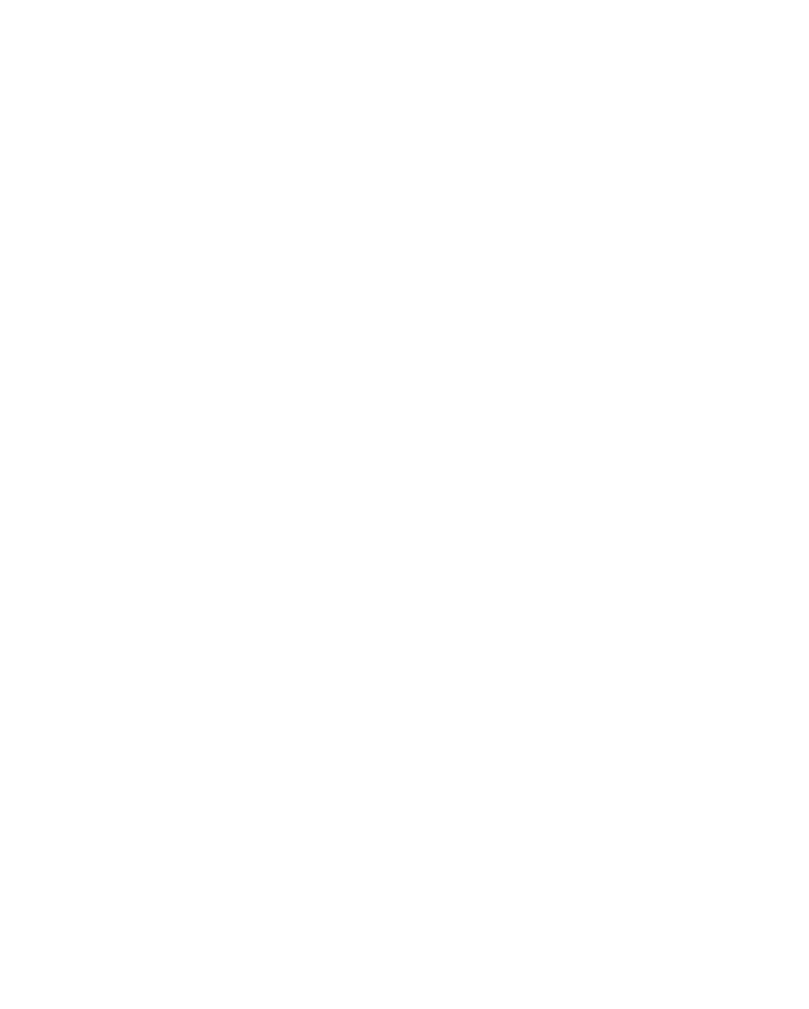
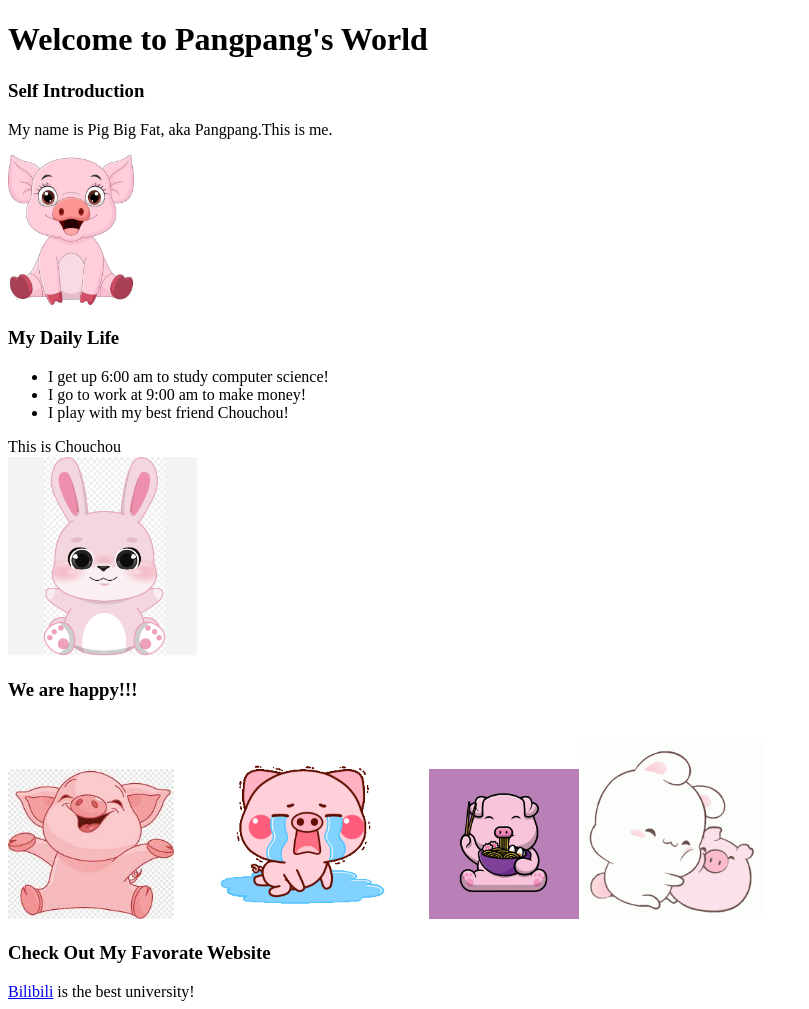
Before and after one commit to YFL-dev/2023-learning, a plain HTML site: page assignment_01/assignment_01.html in a window 1280 px wide. Shown: the whole page, without its empty margins (0-809 px from the left). Before the commit the page ends 800 px from the top, so only its background shows below. Drawn offline with Linux system fonts and the light colour scheme.

Commit message:
assignment 01 (#4)
* created personal website

* added image folder

* updated assignment_01

```diff
--- a/assignment_01/assignment_01.html
+++ b/assignment_01/assignment_01.html
@@ -6,3 +6,39 @@
     Don't forget to submit your assignment via your feature branch and create a well-structured PR.
 
 -->
+
+<html lang="en">
+
+<head>
+  <meta charset="UTF-8" />
+  <meta name="viewport" content="width=device-width, initial-scale=1.0" />
+  <title>Welcome to Pang's Page</title>
+</head>
+
+<body>
+  <h1>Welcome to Pangpang's World</h1>
+  <h3>Self Introduction</h3>
+  <p>My name is Pig Big Fat, aka Pangpang.This is me.</p>
+  <img src="image/my_photo.jpg" height="150" title="Pangpang" />
+  <h3>My Daily Life</h3>
+  <p>
+  <ul>
+    <li>I get up 6:00 am to study computer science!</li>
+    <li>I go to work at 9:00 am to make money!</li>
+    <li>I play with my best friend Chouchou!</li>
+  </ul>
+  This is Chouchou<br />
+  <img src="image/Chouchou.png" height="200" title="Chouchou">
+  <div>
+    <h3>We are happy!!!</h3>
+  </div>
+  <span><img src="image/happy_pang.jpeg" height="150" title="Happy Pang"></span>
+  <span><img src="image/sad_pang.gif" height="200" title="Sad Pang"></span>
+  <span><img src="image/eating_pang.jpg" height="150" title="Eeating Pang"></span>
+  <span><img src="image/Pangchou_hug.gif" alt="Pang Chou Hug" height="180" title="Pang & Chou"></span>
+  </p>
+  <h3>Check Out My Favorate Website</h3>
+  <a href="https://www.bilibili.com/" target="_blank">Bilibili</a> is the best university!
+</body>
+
+</html>
```
Also changed, not shown: assignment_01/image/Chouchou.png (added), assignment_01/image/Pangchou_hug.gif (added), assignment_01/image/eating_pang.jpg (added), assignment_01/image/fat_pang.jpeg (added), assignment_01/image/happy_pang.jpeg (added), assignment_01/image/my_photo.jpg (added), assignment_01/image/sad_pang.gif (added).
